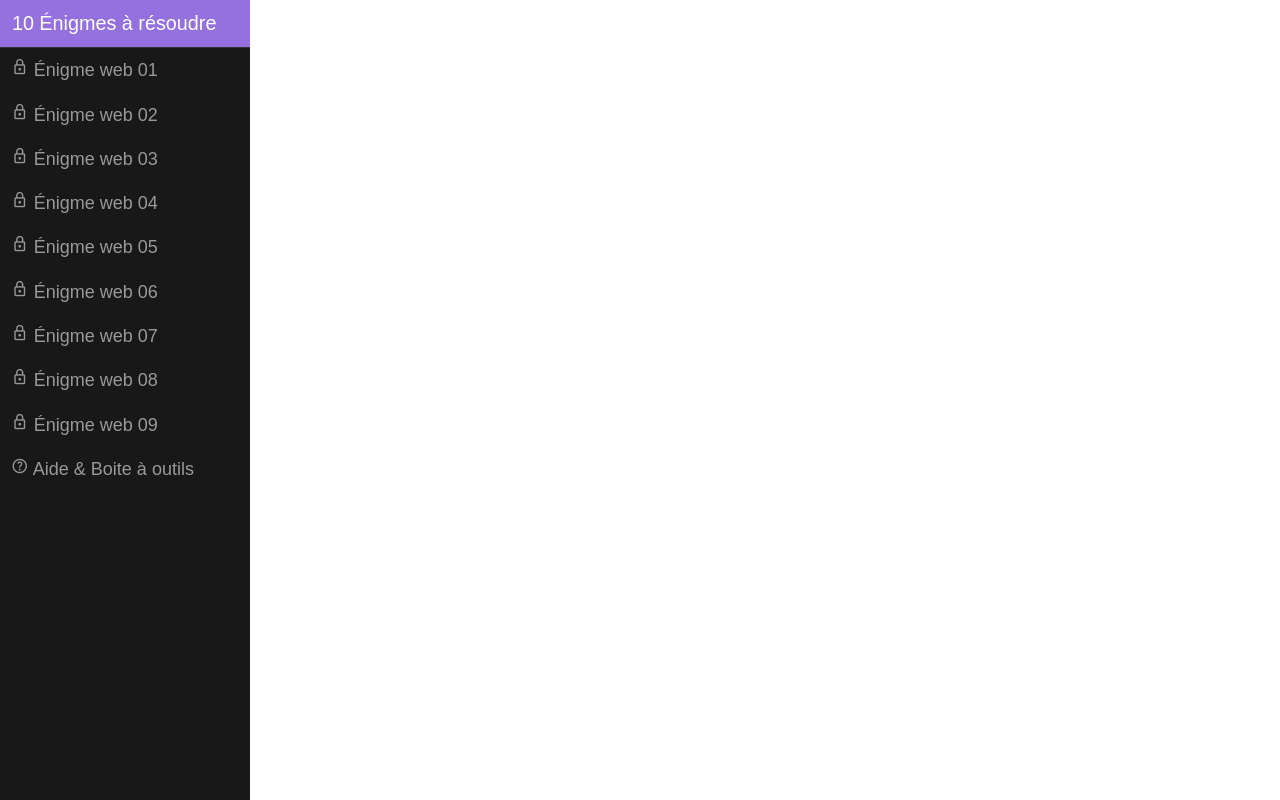
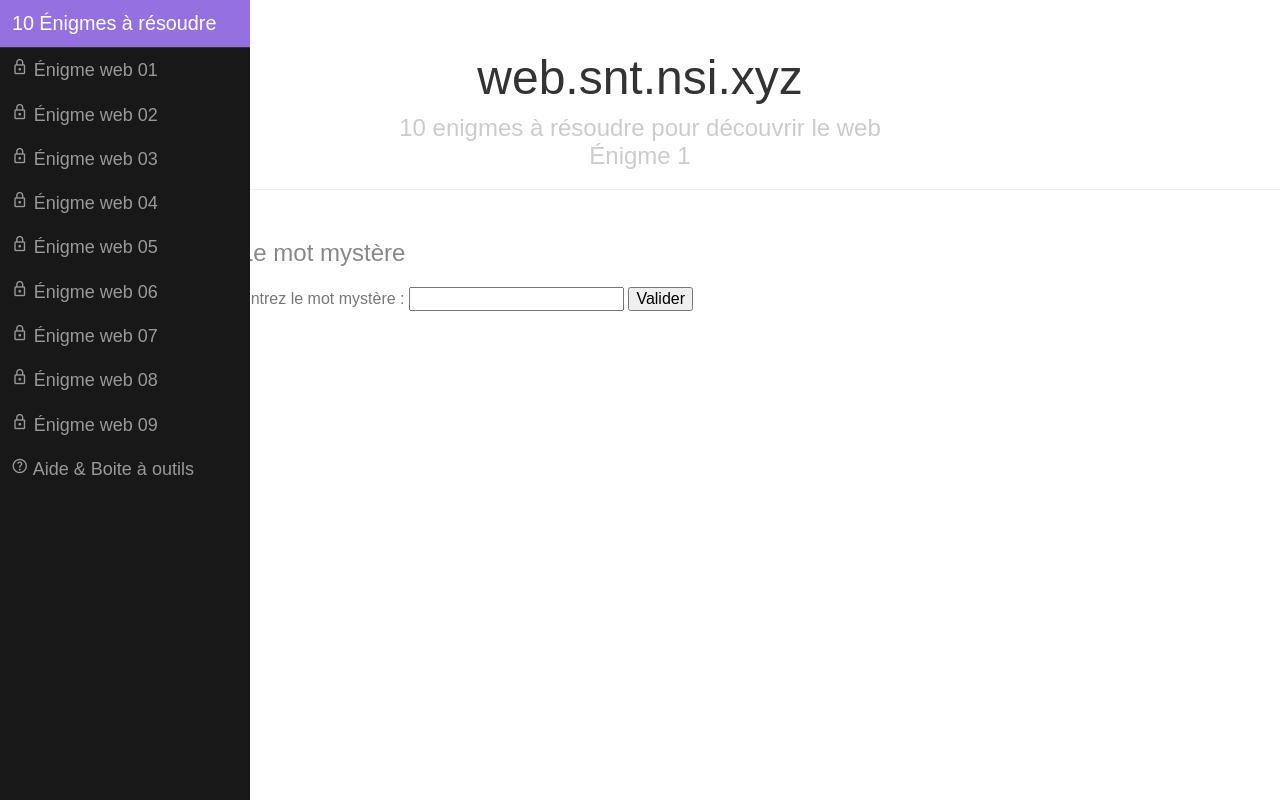
Before and after one commit to nsi-xyz/web.snt.nsi.xyz, a PHP site: page /puzzles/puzzle1.php in a window 1280 px wide. Run offline with PHP 8.4, Linux system fonts and the light colour scheme.

Commit message:
puzzle 1

```diff
--- a/puzzles/puzzle1.php
+++ b/puzzles/puzzle1.php
@@ -2,6 +2,12 @@
 session_start();
 
 include("../include/checksession.php");
+
+$words = array("Schwob", "Vivien", "Gracq", "Follain", "Michaux", "Perec", "Giono", "Green", "Ernaux", "Sarraute", "Michon", "Godeau", "Ramuz", "Réda", "Noël", "Ollier", "Thomas", "Calaferte", "Nourissier", "Bergounioux", "Galois", "Ramanujan", "Noether", "Kovalevskaya", "Cartan", "Jacobi", "Weierstrass", "Riemann", "Serre", "Poincaré", "Pontryagin", "Chandra", "Lyapunov", "Minkowski", "Deligne", "Ahlfors", "Perelman", "Perelman", "Chern", "Vergne");
+if (!isset($_SESSION["magic_word_1"])) {
+    $_SESSION["magic_word_1"] = $words[array_rand($words)];
+}
+
 ?>
 <!DOCTYPE html>
 <html lang="fr">
@@ -15,6 +21,30 @@ include("../include/checksession.php");
 </head>
 <body>
     <?php include("../include/nav.php"); ?>
+    <div id="main">
+        <div class="header">
+            <h1>web.snt.nsi.xyz</h1> <!--Titre de niveau 1-->
+            <h2>10 enigmes à résoudre pour découvrir le web<br>Énigme 1</h2> <!--Titre de niveau 2-->
+    </div>
+    <div class="content">
+        <?php echo '<h2 class="content-subhead">Le mot mystère</h2> <!--Mot mystère: '.$_SESSION["magic_word_1"].' -->'; ?>
+        <form method="POST" action="">
+            <label for="response">Entrez le mot mystère :</label> <!--Titre de niveau 2-->
+            <?php
+            if (isset($_POST['submit'])) {
+                $response = $_POST['response'];
+                if ($response == $_SESSION["magic_word_1"]) {
+                    echo "<p>Réponse correcte. L'énigme est validé !</p>";
+                    include("../include/tickpuzzle.php");
+                    include("../include/nav.php");
+                } else {
+                    echo "<p>Réponse incorrecte.</p>";
+                }
+    }?>
+            <input type="text" name="response" id="response" required>
+            <input type="submit" name="submit" value="Valider">
+        </form>
+    </div>
     <script src="../js/ui.js"></script>
 </body>
 </html>
```
